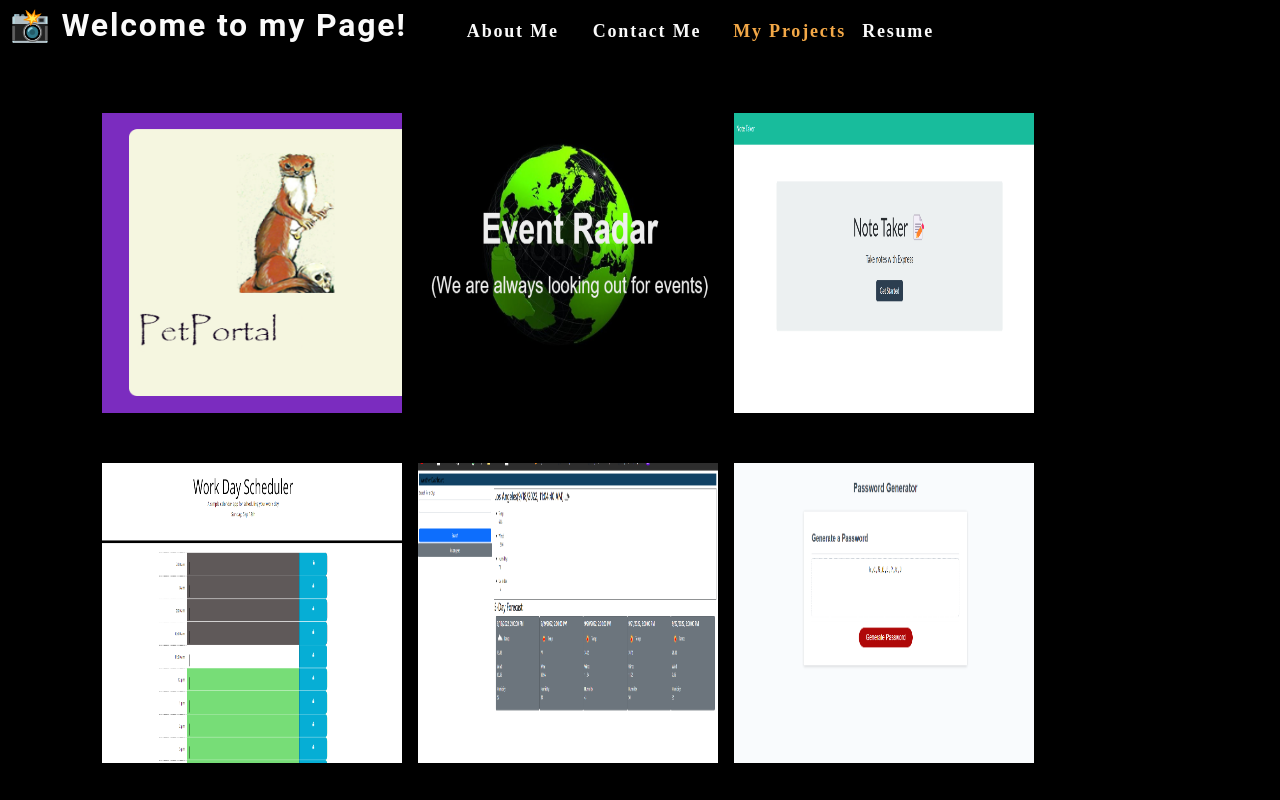
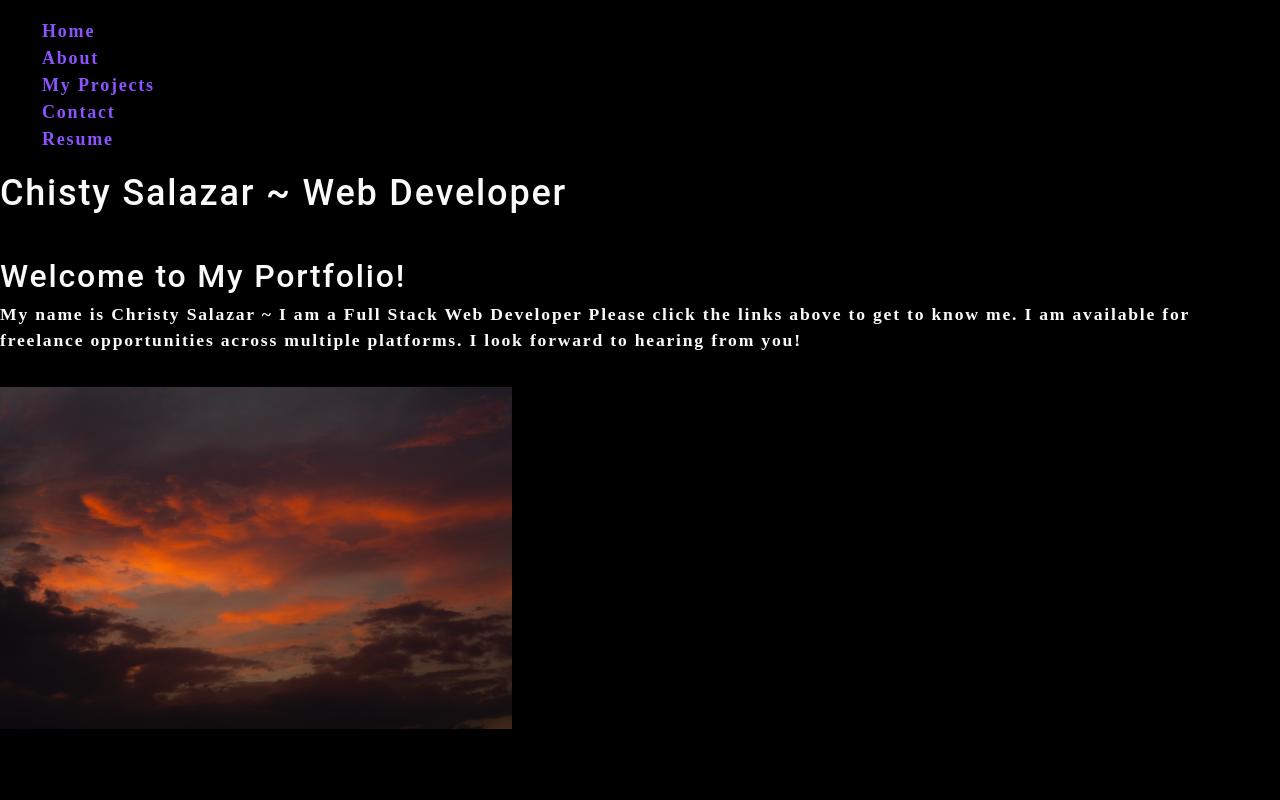
Before and after one commit to christys122/portfolio, a React (Create React App) app: page / in a window 1280 px wide. Shown: the top 800 px of the page. Built offline with nearby package versions, Linux system fonts and the light colour scheme.

Commit message:
pages render

```diff
--- a/src/App.js
+++ b/src/App.js
@@ -1,19 +1,56 @@
 
 import React, { useState } from 'react';
+import NavTabs from './Components/Nav/NavTabs';
 import './App.css';
 import Nav from './Components/Nav';
 import About from './Components/About';
 import Projects from './Components/Projects';
 import ContactForm from './Components/Contact';
+import Resume from './Components/Resume';
+import Home from './Components/Home';
+
+
+function App() {
+  const [currentPage, setCurrentPage] = useState('Home');
+  const [contactSelected, setContactSelected] = useState(false);
+
+  const renderPage = () => {
+    if (currentPage === 'Home') {
+      return <Home />;
+    }
+    if (currentPage === 'About') {
+      return <About />;
+    }
+    if (currentPage === 'Contact') {
+      return <ContactForm />;
+    }
+    if (currentPage === 'Projects') {
+      return <Projects />;
+    }
+    if (currentPage === 'Resume') {
+      return <Resume />;
+    }
+  };
+
+  const handlePageChange = (page) => setCurrentPage(page);
+
+  return (
+    <div>
+
+        <NavTabs currentPage={currentPage} handlePageChange={handlePageChange} />
+      {renderPage()}
+      </div>
 
 
 
-function App() {
+  );
+}
 
-  const [contactSelected, setContactSelected] = useState(false);
-  return (
-    <div>
-      <Nav
+
+
+
+
+      {/* <Nav
 
       contactSelected={contactSelected}
       setContactSelected={setContactSelected}
@@ -21,16 +58,24 @@ function App() {
       <main>
         {!contactSelected ? (
           <>
-          <Projects></Projects>
           <About></About>
+
           </>
         ) : (
           <ContactForm></ContactForm>
         )}
 
+        {!contactSelected && !AboutSelected ? (
+         <>
+          <Projects></Projects>
+          </>
+        ) : (
+        <About></About>
+        )}
+
     </main>
     </div>
   );
-}
+} */}
 
 export default App;
--- a/src/Components/About/index.js
+++ b/src/Components/About/index.js
@@ -1,12 +1,16 @@
 import React from 'react';
-import coverImage from '../../assets/cover/cover-image.jpg';
+import coverImage from '../../assets/cover/Avatar-Christy.jpg';
 
 const About = ()=> {
     return (
     <section className="my-5">
         <h1 id="about">About Me</h1>
-        <img src={coverImage} className="my-2" style={{ width: "80%" }} alt="sunset" />
-        <p>I am a Full Stack Web Developer</p>
+        <img src={coverImage} className="my-2" style={{ width: "20%" }} alt="sunset" />
+        <p>My name is Christy Salazar ~  I am a Full Stack Web Developer with skills in multiple technologies. I am hardworking, not afraid to put in the time to get things done. I deliver on schedule with the right specs.
+        I am extremely creative with design and application, very open to thinking outside the box.  Whether working with a team or alone I am dedicated to getting the best results while being mindful of client expectations.
+        I enjoy learning new things and put them into practice while not letting go of the tried and true, if it works I strive to make it better without reinventing the wheel.
+        I do my work right and with integrity.
+    </p>
     </section>
     )
 }
--- /dev/null
+++ b/src/Components/Home/index.js
@@ -0,0 +1,17 @@
+import React from 'react';
+import coverImage from '../../assets/cover/cover-image.jpg';
+
+export default function Home() {
+  return (
+    <div>
+      <h1>Chisty Salazar ~ Web Developer</h1>
+      <section className="my-5">
+        <h2 id="about">Welcome to My Portfolio!</h2>
+
+        <p>My name is Christy Salazar ~  I am a Full Stack Web Developer <span>Please click the links above to get to know me.  I am available for freelance opportunities across multiple platforms.  I look forward to hearing from you!</span>
+    </p>
+    <img src={coverImage} className="my-2" style={{ width: "40%", height: "20%" }} alt="sunset" />
+    </section>
+    </div>
+    )
+};
--- /dev/null
+++ b/src/Components/Nav/NavTabs.js
@@ -0,0 +1,64 @@
+import React from 'react';
+
+// Here we are using object destructuring assignment to pluck off our variables from the props object
+// We assign them to their own variable names
+function NavTabs({ currentPage, handlePageChange }) {
+  return (
+    <ul className="nav nav-tabs">
+      <li className="nav-item">
+        <a
+          href="#home"
+          onClick={() => handlePageChange('Home')}
+          // This is a conditional (ternary) operator that checks to see if the current page is "Home"
+          // If it is, we set the current page to 'nav-link-active', otherwise we set it to 'nav-link'
+          className={currentPage === 'Home' ? 'nav-link active' : 'nav-link'}
+        >
+          Home
+        </a>
+      </li>
+      <li className="nav-item">
+        <a
+          href="#about"
+          onClick={() => handlePageChange('About')}
+          // Check to see if the currentPage is `About`, and if so we use the active link class from bootstrap. Otherwise, we set it to a normal nav-link
+          className={currentPage === 'About' ? 'nav-link active' : 'nav-link'}
+        >
+          About
+        </a>
+      </li>
+      <li className="nav-item">
+        <a
+          href="#Projects"
+          onClick={() => handlePageChange('Projects')}
+          // Check to see if the currentPage is `Blog`, and if so we use the active link class from bootstrap. Otherwise, we set it to a normal nav-link
+          className={currentPage === 'Projects' ? 'nav-link active' : 'nav-link'}
+        >
+          My Projects
+        </a>
+      </li>
+      <li className="nav-item">
+        <a
+          href="#contact"
+          onClick={() => handlePageChange('Contact')}
+          // Check to see if the currentPage is `Contact`, and if so we use the active link class from bootstrap. Otherwise, we set it to a normal nav-link
+          className={currentPage === 'Contact' ? 'nav-link active' : 'nav-link'}
+        >
+          Contact
+        </a>
+      </li>
+      <li className="nav-item">
+        <a
+          href="#Resume"
+          onClick={() => handlePageChange('Resume')}
+          // This is a conditional (ternary) operator that checks to see if the current page is "Home"
+          // If it is, we set the current page to 'nav-link-active', otherwise we set it to 'nav-link'
+          className={currentPage === 'Resume' ? 'nav-link active' : 'nav-link'}
+        >
+          Resume
+        </a>
+      </li>
+    </ul>
+  );
+}
+
+export default NavTabs;
--- a/src/Components/Nav/index.js
+++ b/src/Components/Nav/index.js
@@ -2,9 +2,7 @@ import React, { useState } from 'react';
 
 function Nav(props) {
     const {
-        categories = [],
-        setCurrentCategory,
-        currentCategory,
+
         contactSelected,
         setContactSelected
       } = props;
@@ -14,7 +12,7 @@ function Nav(props) {
     <header className="flex-row px-1">
         <h2>
             <a href="/">
-                <span role="img" aria-label="icon"> 📸</span> Welcome to my Page!
+                <span role="img" aria-label="icon">  </span> Welcome to my Page!
             </a>
         </h2>
         <nav>
--- /dev/null
+++ b/src/Components/Resume/index.js
@@ -0,0 +1,8 @@
+import React from 'react';
+
+function Resume() {
+return (
+<h3>My Resume</h3>
+)}
+
+    export default Resume;
```
Also changed, not shown: src/Components/Footer/index.js (added, +26 -0 lines), src/Components/Projects/index.js (+0 -28 lines), 1 other file (tests, documents, lock files or other folders).
